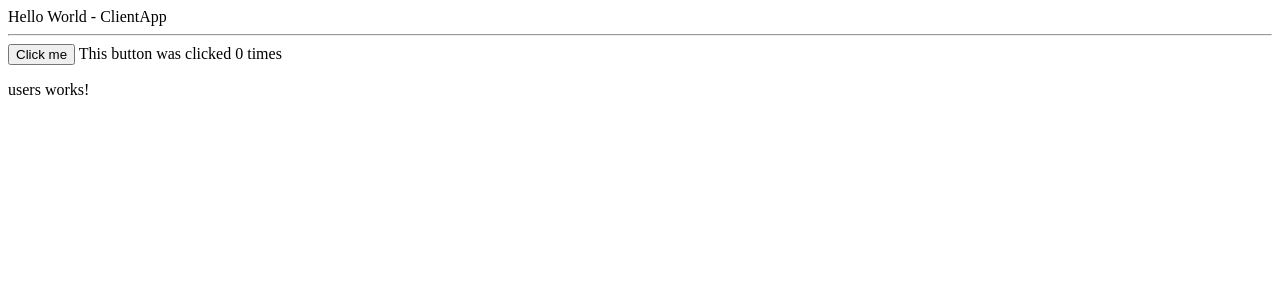
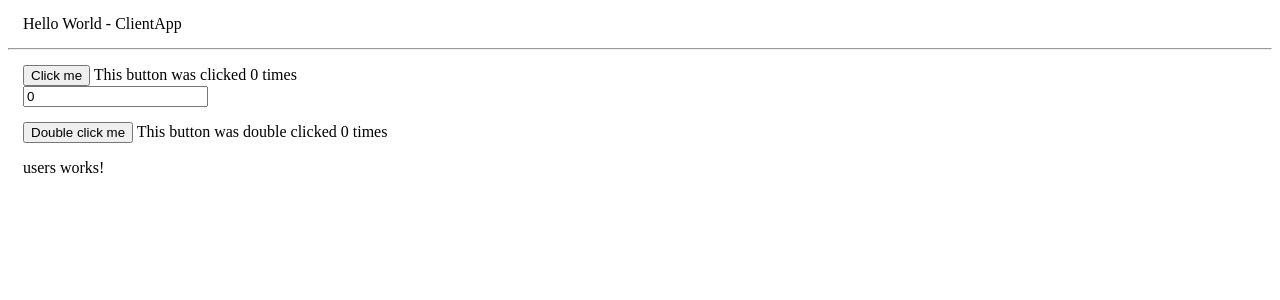
Before and after one commit to Versatilerz/angular-bootcamp, an Angular app: page / in a window 1280 px wide. Shown: the top 300 px of the page. Built offline with nearby package versions, Linux system fonts and the light colour scheme.

Commit message:
added the doubleclick

```diff
--- a/src/app/app.component.css
+++ b/src/app/app.component.css
@@ -0,0 +1,3 @@
+.spaced {
+  margin: 15px;
+}
--- a/src/app/app.component.html
+++ b/src/app/app.component.html
@@ -1,6 +1,17 @@
-{{ hellowWorld + " - " + title }}
+<div class="spaced">
+  {{ hellowWorld + " - " + title }}
+</div>
 <hr />
-<button (click)="incrementClicked()">Click me</button>
-{{ "This button was clicked " + clicked + " times" }}
-
-<app-users></app-users>
+<div class="spaced">
+  <button (click)="incrementClicked()">Click me</button>
+  {{ "This button was clicked " + clicked + " times" }}
+  <br />
+  <input type="text" [value]="clicked" />
+</div>
+<div class="spaced">
+  <button (dblclick)="incrementDoubleClicked()">Double click me</button>
+  {{ "This button was double clicked " + doubleClicked + " times" }}
+</div>
+<div class="spaced">
+  <app-users></app-users>
+</div>
--- a/src/app/app.component.ts
+++ b/src/app/app.component.ts
@@ -9,8 +9,13 @@ export class AppComponent {
   title: string = 'ClientApp';
   hellowWorld: string = 'Hello World';
   clicked: number = 0;
+  doubleClicked: number = 0;
 
   incrementClicked = () => {
     this.clicked += 1;
   };
+
+  incrementDoubleClicked = () => {
+    this.doubleClicked += 1;
+  };
 }
```
